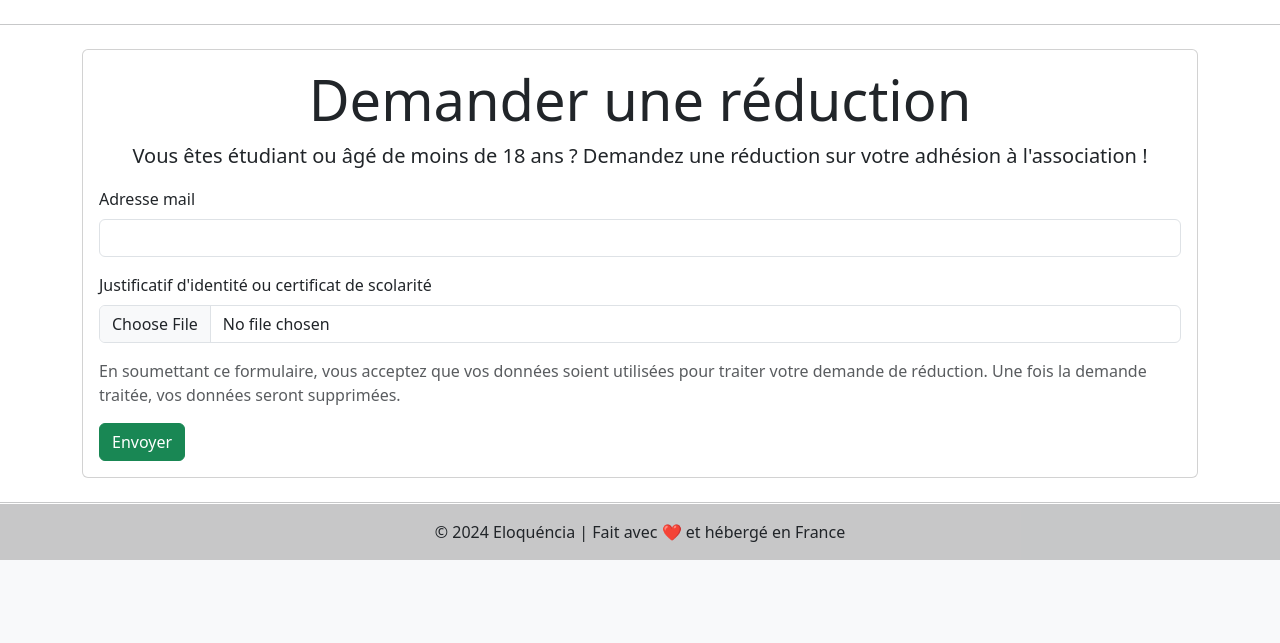
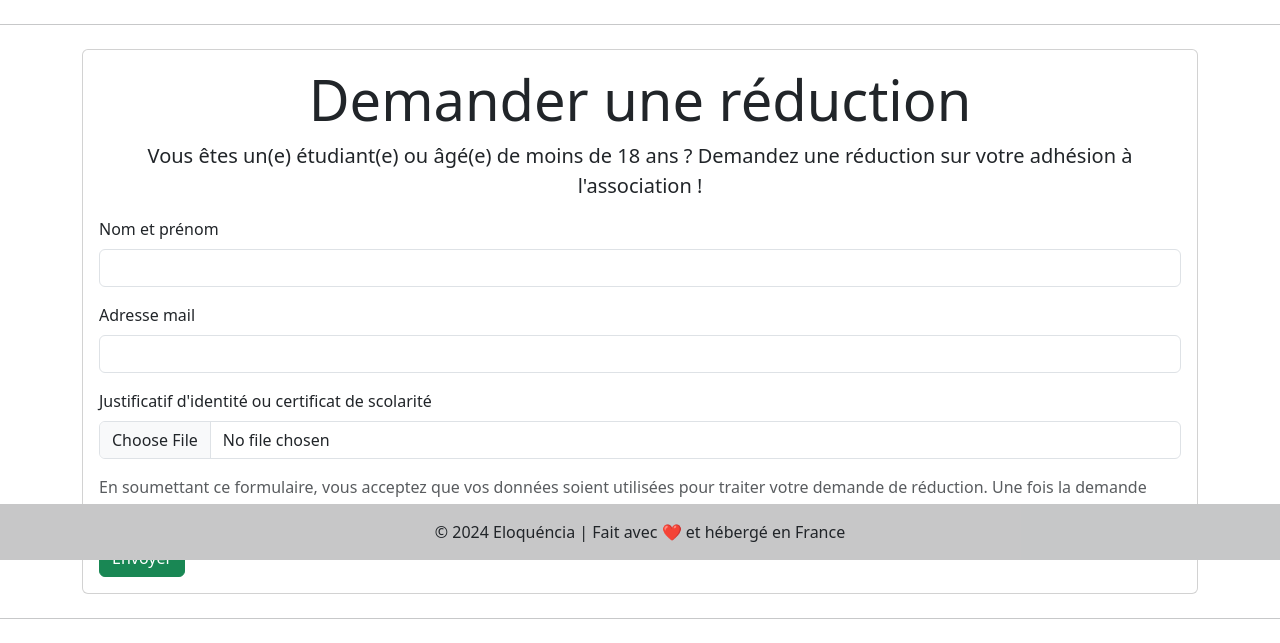
Before and after one commit to Eloquencia-App/Website, a PHP site: page /discount in a window 1280 px wide. Shown: the part 240-883 px from the top of the page. Before the commit the page ends 800 px from the top, so only its background shows below. Run offline with PHP 8.4, Linux system fonts and the light colour scheme.

Commit message:
added name field on discount.php

```diff
--- a/discount.php
+++ b/discount.php
@@ -10,8 +10,9 @@ if (isset($_POST['submit'])) {
             'fatal' => false
         ];
     } elseif ($_FILES['file']['size'] < 5000000) {
-        $req = $db->prepare('INSERT INTO discounts (email, proof) VALUES (:email, :file)');
+        $req = $db->prepare('INSERT INTO discounts (name, email, proof) VALUES (:name, :email, :file)');
         $req->execute(array(
+            'name' => htmlspecialchars($_POST['name']),
             'email' => htmlspecialchars($_POST['email']),
             'file' => file_get_contents($_FILES['file']['tmp_name'])
         ));
@@ -93,8 +94,12 @@ if (isset($_POST['submit'])) {
     <div class="card">
         <div class="card-body">
             <h2 class="display-4 text-center">Demander une réduction</h2>
-            <p class="lead text-center">Vous êtes étudiant ou âgé de moins de 18 ans ? Demandez une réduction sur votre adhésion à l'association !</p>
+            <p class="lead text-center">Vous êtes un(e) étudiant(e) ou âgé(e) de moins de 18 ans ? Demandez une réduction sur votre adhésion à l'association !</p>
             <form method="post" enctype="multipart/form-data">
+                <div class="mb-3">
+                    <label for="name" class="form-label">Nom et prénom</label>
+                    <input type="text" class="form-control" id="name" name="name" required>
+                </div>
                 <div class="mb-3">
                     <label for="email" class="form-label">Adresse mail</label>
                     <input type="email" class="form-control" id="email" name="email" required>
```
